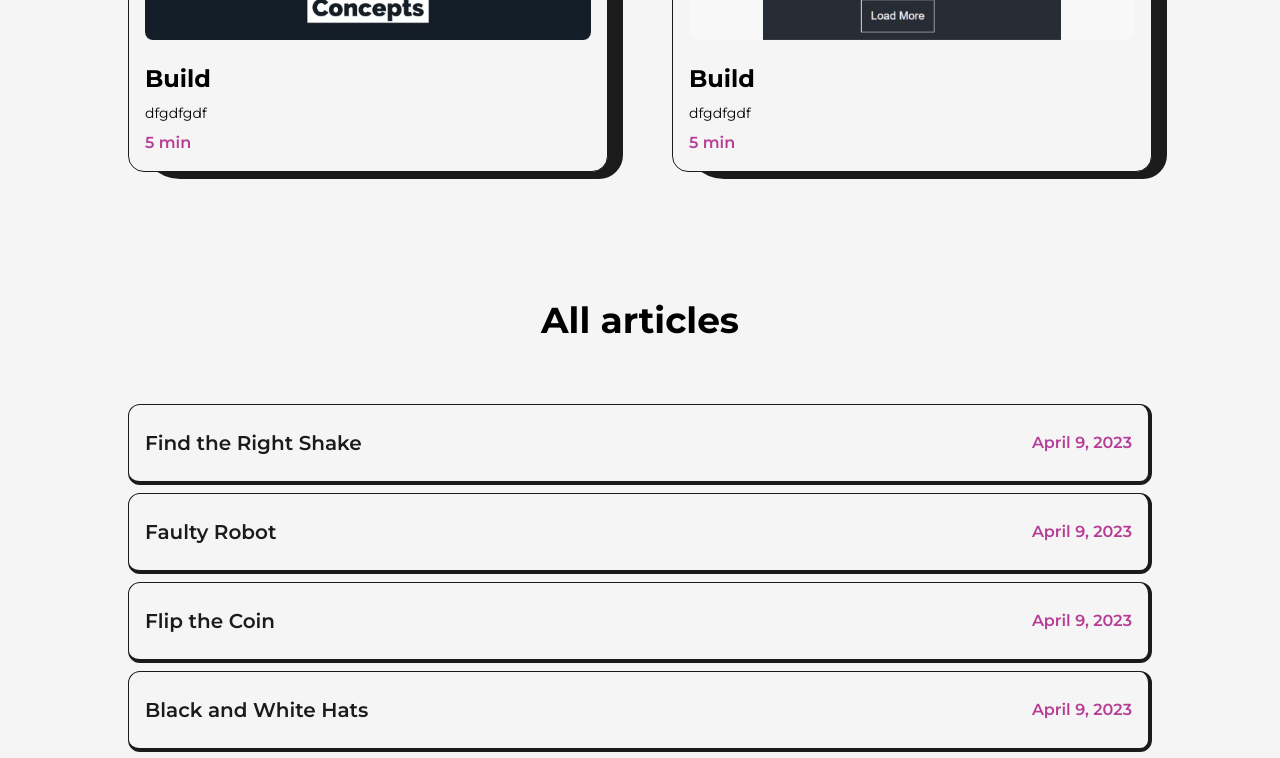
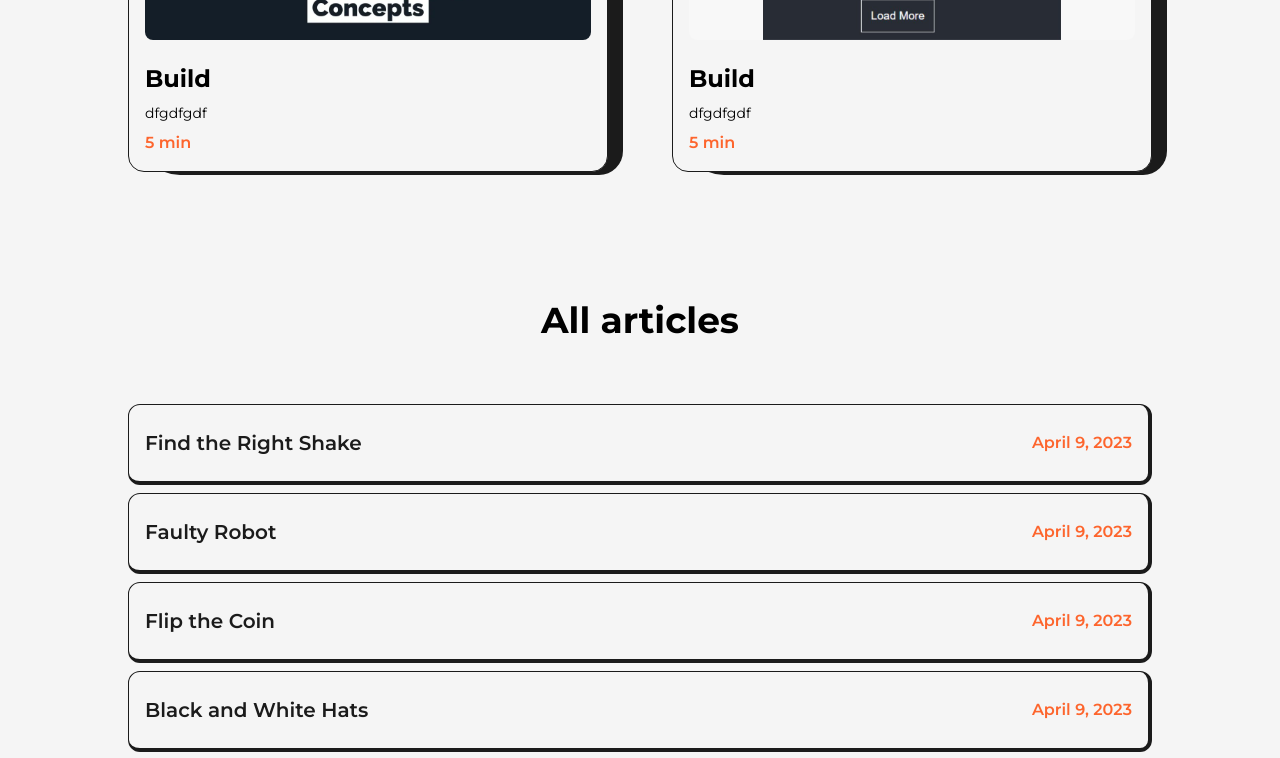
Before and after one commit to SntSwetlana/profile, a Next.js app: page /articles in a window 1280 px wide. Shown: the part 660-1418 px from the top of the page. Built offline with nearby package versions, Linux system fonts and the light colour scheme.

Commit message:
shutters added

```diff
--- a/src/components/HireMe.js
+++ b/src/components/HireMe.js
@@ -6,7 +6,7 @@ const HireMe = () => {
   return (
     <div className="fixed left-4 bottom-4 flex
                     items-center justify-center overflow-hidden
-                    z-30
+                    z-15
                     md:right-8 md:left-auto md:top-0 md:bottom-auto md:absolute
                     sm:right-0 sm:top-0
 
--- a/src/components/Logo.js
+++ b/src/components/Logo.js
@@ -7,7 +7,7 @@ const MotionLink = motion(Link);
 const Logo = () => {
   return (
     <div className='flex items-center justify-center mt-2'>
-        <MotionLink href="/"
+        <MotionLink href="https://sntswetlana.site"
         className="w-16 h-16 bg-dark text-light flex items-center
         justify-center rounded-full text-2xl font-bold border border-solid
         border-transparent dark:border-light "
--- a/src/components/NavBar.js
+++ b/src/components/NavBar.js
@@ -127,7 +127,7 @@ const NavBar = () => {
             initial={{ scale: 0, opacity: 0, x: "-50%", y: "-50%" }}
             animate={{ scale: 1, opacity: 1 }}
             className="min-w-[70vw] sm:min-w-[90vw] flex flex-col
-              justify-between z-30 items-center fixed top-1/2 left-1/2
+              justify-between z11 items-center fixed top-1/2 left-1/2
               -translate-x-1/2 -translate-y-1/2 bg-dark/90 dark:bg-light/75
               rounded-lg backdrop-blur-md py-32">
             <nav className='flex items-center flex-col justify-center'>
--- /dev/null
+++ b/src/components/TransitionEffect.js
@@ -0,0 +1,27 @@
+import React from 'react'
+import {motion} from "framer-motion"
+
+const TransitionEffect = () => {
+  return (
+    <>
+        <motion.div className='fixed top-0 bottom-0 right-full w-screen h-screen z-30 bg-shuttersClr '
+        initial={{x:'100%', width:"100%"}}
+        animate={{x:"0%", width: "0%"}}
+        exit={{x:["0%", "100%"], width:["0%", "100%"]}}
+        transition={{duration:0.8, ease:"easeInOut"}}
+        />
+        <motion.div className='fixed top-0 bottom-0 right-full w-screen h-screen z-20 bg-light '
+        initial={{x:'100%', width:"100%"}}
+        animate={{x:"0%", width: "0%"}}
+        transition={{delay:0.2, duration:0.8, ease:"easeInOut"}}
+        />
+        <motion.div className='fixed top-0 bottom-0 right-full w-screen h-screen z-10 bg-dark '
+        initial={{x:'100%', width:"100%"}}
+        animate={{x:"0%", width: "0%"}}
+        transition={{delay: 0.4, duration:0.8, ease:"easeInOut"}}
+        />
+    </>
+  )
+}
+
+export default TransitionEffect
--- a/src/pages/_app.js
+++ b/src/pages/_app.js
@@ -1,8 +1,10 @@
 import Footer from '@/components/Footer';
 import NavBar from '@/components/NavBar';
 import '@/styles/globals.css'
+import { AnimatePresence } from 'framer-motion';
 import {Montserrat} from "next/font/google"
 import Head from 'next/head';
+import { useRouter } from 'next/router';
 
 const montserrat = Montserrat({
   subsets: ["latin"],
@@ -10,6 +12,7 @@ const montserrat = Montserrat({
 });
 
 export default function App({ Component, pageProps }) {
+  const router = useRouter();
   return(
     <>
     <Head>
@@ -18,7 +21,9 @@ export default function App({ Component, pageProps }) {
     </Head>
     <main className={`${montserrat.variable} font-mont bg-light dark:bg-dark w-full min-h-screen`}>
       <NavBar />
-      <Component {...pageProps} />
+      <AnimatePresence mode="wait">
+      <Component key={router.asPath} {...pageProps} />
+      </AnimatePresence>
       <Footer />
     </main>
     </>
--- a/src/pages/about.js
+++ b/src/pages/about.js
@@ -8,6 +8,7 @@ import { useInView, useMotionValue, useSpring } from 'framer-motion';
 import Skills from '@/components/Skills';
 import Experience from '@/components/Experience';
 import Education from '@/components/Education';
+import TransitionEffect from '@/components/TransitionEffect';
 
 
 const AnimatedNumbers = ({ value }) => {
@@ -44,6 +45,7 @@ const about = () => {
                 <title>SntSwetlana | About Page</title>
                 <meta name="description" content='more about me' />
             </Head>
+            <TransitionEffect />
             <main className="flex w-full flex-col items-center justify-center dark:text-light">
                 <Layout className='pt-16'>
                     <AnimatedText text="Endless craft love!" className='mb-16 lg:!text-7xl sm:!text-6xl xs:!text-4xl sm:mb-8' />
--- a/src/pages/articles.js
+++ b/src/pages/articles.js
@@ -14,6 +14,7 @@ import article5 from "@/assets/images/flip-the-coin.png"
 import article6 from "@/assets/images/line-with-hats.png"
 import article7 from "@/assets/images/disguised-as-an-older-man-asking-2-guards-a-question.png"
 import article8 from "@/assets/images/The-man-chief.png"
+import TransitionEffect from '@/components/TransitionEffect';
 
 const FrameImage = motion(Image);
 
@@ -78,7 +79,7 @@ const Article = ({ img, title, link, date }) => {
 const FeaturedArticle = ({ img, title, time, summary, link }) => {
   return (
     <li className='relative col-span-1 w-full p-4 bg-light border border-solid border-dark rounded-2xl dark:bg-dark dark:border-light'>
-      <div className='absolute top-0 -right-4 -z-10 w-[101%] h-[102%] rounded-[2.5rem] bg-dark dark:bg-light
+      <div className='absolute top-0 -right-4 -z-10 w-[101%] h-[101%] rounded-[2.5rem] bg-dark dark:bg-light
                       rounded-br-3xl ' />
       <Link
         href={link}
@@ -113,6 +114,7 @@ const articles = () => {
         <title>SntSwetlana | Article Page</title>
         <meta name="description" content='more about me' />
       </Head>
+      <TransitionEffect />
       <main className="w-full mb-16 flex flex-col item-center justify-center overflow-hidden
       dark:text-light
       ">
--- a/src/pages/index.js
+++ b/src/pages/index.js
@@ -8,6 +8,7 @@ import AnimatedText from '@/components/AnimatedText'
 import { LinkArrow } from '@/components/Icons'
 import HireMe from '@/components/HireMe'
 import lightBulb from "@/assets/images/miscellaneous_icons_1.svg";
+import TransitionEffect from '@/components/TransitionEffect'
 
 export default function Home() {
   return (
@@ -16,6 +17,7 @@ export default function Home() {
         <title>SntSwetlana Portfolio</title>
         <meta name="description" content="amazing life of coding" />
       </Head>
+      <TransitionEffect />
       <main className='flex items-center text-dark w-full min-h-screen dark:text-light sm:items-start'>
         <Layout className="pt-0 md:pt-16 sm:pt-16">
           <div className='flex items-center justify-between w-full lg:flex-col'>
--- a/src/pages/products.js
+++ b/src/pages/products.js
@@ -10,6 +10,7 @@ import project2 from "@/assets/images/E-commerce.png";
 import project3 from "@/assets/images/FrontDashboard.png";
 import project4 from "@/assets/images/AdminSide.png";
 import { motion } from 'framer-motion';
+import TransitionEffect from '@/components/TransitionEffect';
 
 const FrameImage = motion(Image);
 
@@ -22,7 +23,7 @@ const FeaturedProject = ({type, title, summary, img, link, github}) => {
                       xs:rounded-2xl xs:rounded-br-3xl xs:p-4"
         >
            <div className='absolute top-0 -right-4 -z-10 w-[101%] h-[102%] rounded-[2.5rem] bg-dark dark:bg-light
-                           rounded-br-3xl xs:-right-2 sm:h-[102%] xs:w-full xs:rounded-[1.5rem]'/>
+                           rounded-br-3xl xs:-right-2 sm:h-[101%] xs:w-full xs:rounded-[1.5rem]'/>
             <Link href={link} target = "_blank"
                   className='w-1/2 cursor-pointer overflow-hidden rounded-lg lg:w-full'
             >
@@ -116,6 +117,7 @@ const products = () => {
         <title>SntSwetlana | Projects Page</title>
         <meta name="description" content='more about projects'/>
         </Head>
+        <TransitionEffect />
         <main className='w-full mb-16 flex flex-col items-center justify-center dark:text-light'>
             <Layout className='pt-16'>
                 <AnimatedText
--- a/tailwind.config.js
+++ b/tailwind.config.js
@@ -16,8 +16,9 @@ module.exports = {
       colors: {
         dark: "#1b1b1b",
         light: "#f5f5f5",
-        primary: "#B63E96", // 240,86,199
-        primaryDark: "#58E6D9", // 80,230,217
+        primary: "#FD652D", // 240,86,199
+        shuttersClr:  "#FD652D" ,
+        primaryDark: "#FD652D", // 80,230,217
       },
       animation: {
         'spin-slow': 'spin 9s linear infinite',
```
